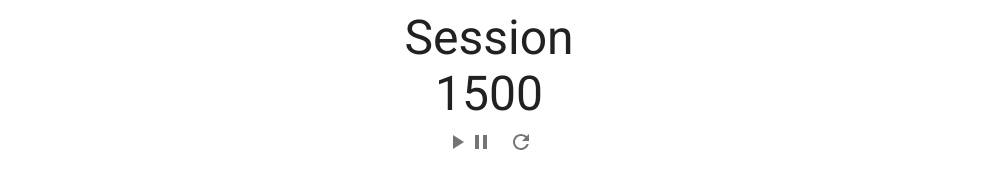
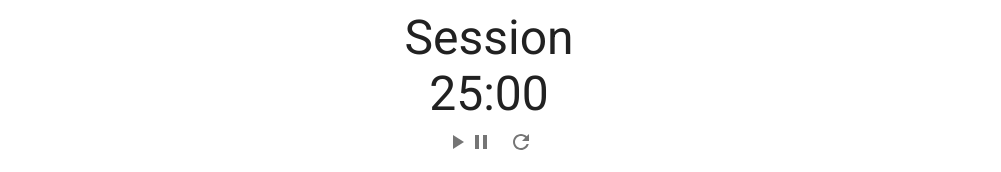
Before and after one commit to samhwang/pomodoro-timer, a React (Vite) app: page / in a window 1280 px wide. Shown: the part 358-530 px from the top of the page, without its empty margins (151-1152 px from the left). Built offline with nearby package versions, Linux system fonts and the light colour scheme.

Commit message:
Convert seconds to MM:SS format

```diff
--- a/src/components/TimerBox.tsx
+++ b/src/components/TimerBox.tsx
@@ -1,5 +1,7 @@
 import { Grid, IconButton, Typography } from '@mui/material';
 import { Pause, PlayArrow, Refresh } from '@mui/icons-material';
+import { useMemo } from 'react';
+import { secondsToMinutes } from 'date-fns';
 
 interface ITimerBox {
   seconds: number;
@@ -14,6 +16,14 @@ export default function TimerBox({
   toggleTimer,
   reset,
 }: ITimerBox) {
+  const timeValue = useMemo(() => {
+    const minutes = secondsToMinutes(seconds);
+    const remainingSeconds = seconds - minutes * 60;
+    const convertTo2Digits = (value: number) =>
+      value.toString().padStart(2, '0');
+    return `${convertTo2Digits(minutes)}:${convertTo2Digits(remainingSeconds)}`;
+  }, [seconds]);
+
   return (
     <>
       <Grid item xs={12}>
@@ -23,7 +33,7 @@ export default function TimerBox({
       </Grid>
       <Grid item xs={12}>
         <Typography id="time-left" variant="h3">
-          {seconds}
+          {timeValue}
         </Typography>
       </Grid>
       <Grid item xs={12}>
```
